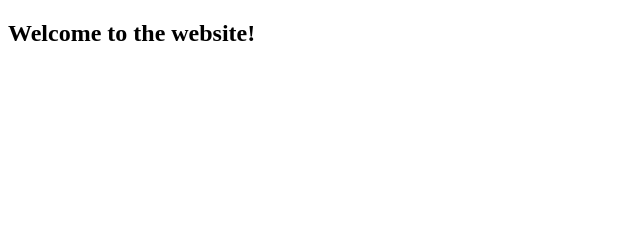
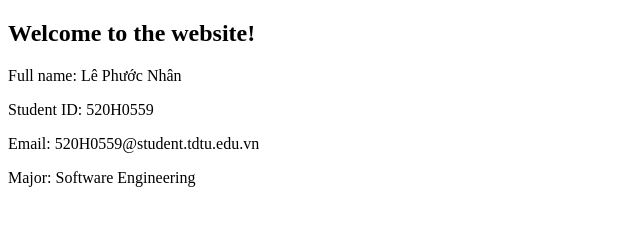
Before and after one commit to le-phuoc-nhan/cnpm-git-example, a plain HTML site: page index.html in a window 1280 px wide. Shown: the whole page, without its empty margins (0-640 px from the left). Drawn offline with Linux system fonts and the light colour scheme.

Commit message:
add a new file html

```diff
--- a/index.html
+++ b/index.html
@@ -8,5 +8,9 @@
 </head>
 <body>
     <h2>Welcome to the website!</h2>
+    <p>Full name: Lê Phước Nhân</p>
+    <p>Student ID: 520H0559</p>
+    <p>Email: 520H0559@student.tdtu.edu.vn</p>
+    <p>Major: Software Engineering</p>
 </body>
 </html>
```
